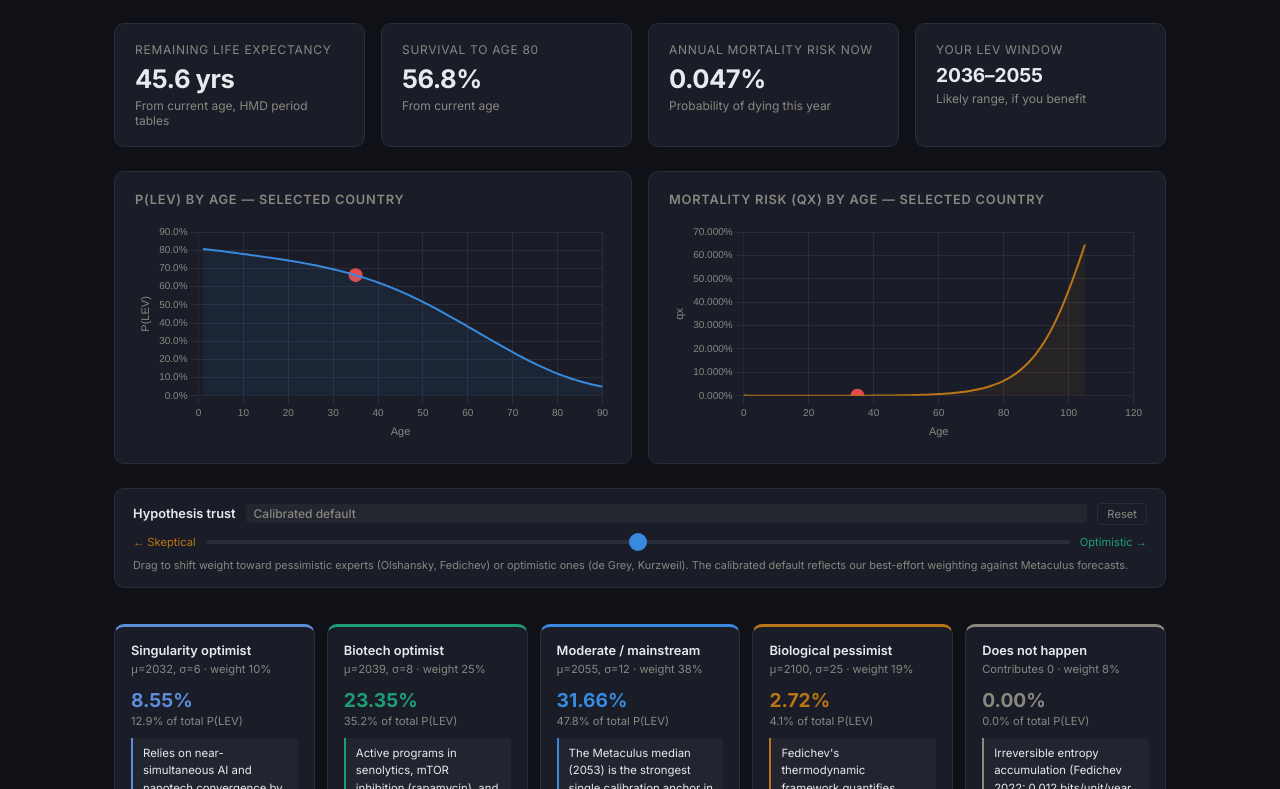
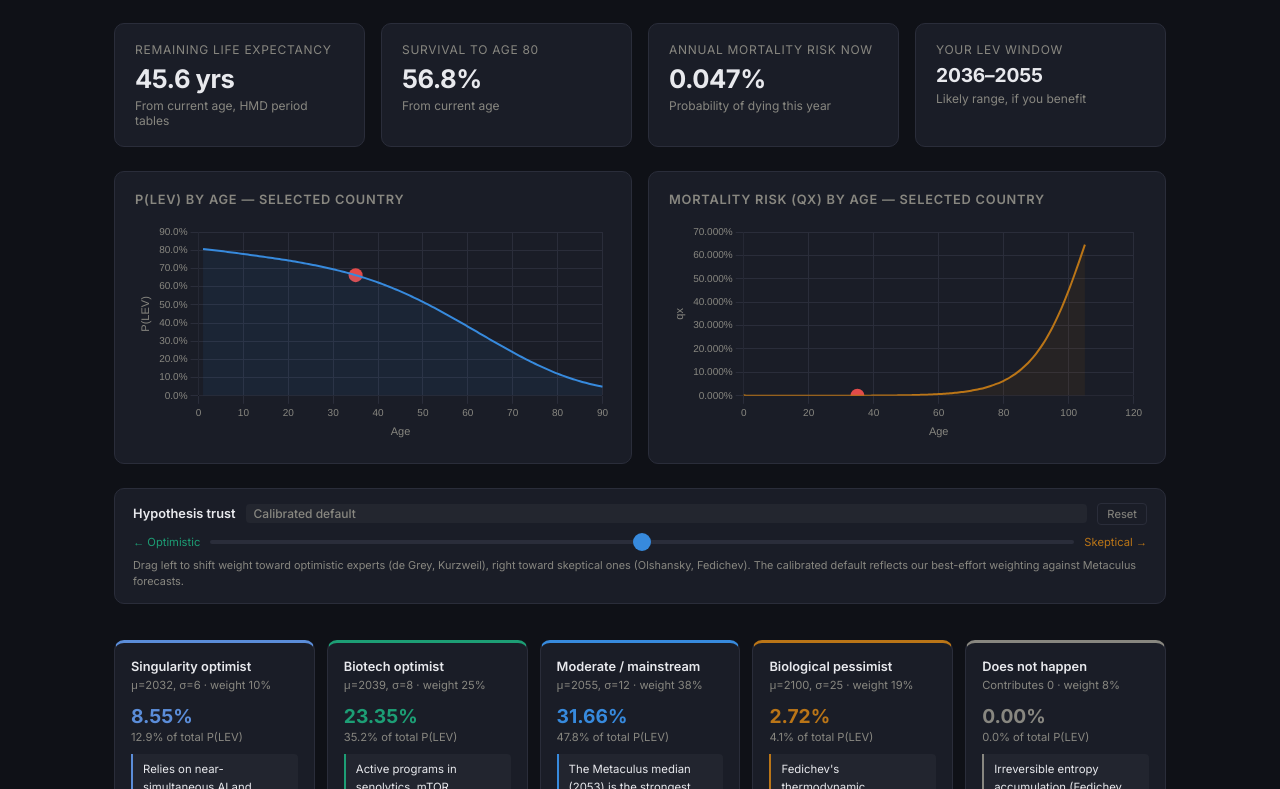
Before and after one commit to fredrsat/LEV, a website built with Vite: page index.html in a window 1280 px wide. Shown: the part 574-1363 px from the top of the page. Built offline with nearby package versions, Linux system fonts and the light colour scheme.

Commit message:
Fix About layout and trust slider direction
About: sections 3–5 now span full width — avoids grid row height mismatch
between the short "model limitations" section and the long "weights" section.

Slider: reversed direction to match hypothesis card order (left=optimistic,
right=skeptical). Negate input value so trustSlider math stays correct.

Co-Authored-By: Claude Sonnet 4.6 <noreply@anthropic.com>

```diff
--- a/index.html
+++ b/index.html
@@ -91,7 +91,7 @@
             <p>It is the probability that LEV is achieved <em>and</em> you are still alive when it happens — weighted across five expert-calibrated scenarios for when LEV might arrive. A high number means: the most likely scenarios for LEV timing align well with your expected remaining lifespan.</p>
           </div>
 
-          <div class="about-section">
+          <div class="about-section about-section--full">
             <h3>What the model does <em>not</em> capture</h3>
             <p>Survival probabilities are based on <strong>population-average mortality tables</strong>. They reflect statistical averages across millions of people — not individual circumstances. The model does not account for:</p>
             <ul>
@@ -102,7 +102,7 @@
             <p>A young person seeing a high probability should read it as: <em>"if nothing unusual happens, the average person your age would likely be alive when LEV arrives."</em> Individual outcomes will vary widely.</p>
           </div>
 
-          <div class="about-section">
+          <div class="about-section about-section--full">
             <h3>How hypothesis weights were chosen</h3>
             <p>The five scenarios are weighted as follows, with explicit rationale:</p>
             <ul>
@@ -182,11 +182,11 @@
         <button id="trust-reset" class="trust-reset">Reset</button>
       </div>
       <div class="trust-bar-track">
-        <span class="trust-bar-pole trust-bar-pole--left">← Skeptical</span>
+        <span class="trust-bar-pole trust-bar-pole--left">← Optimistic</span>
         <input type="range" id="trust-slider" min="-100" max="100" value="0" />
-        <span class="trust-bar-pole trust-bar-pole--right">Optimistic →</span>
+        <span class="trust-bar-pole trust-bar-pole--right">Skeptical →</span>
       </div>
-      <p class="trust-bar-sub">Drag to shift weight toward pessimistic experts (Olshansky, Fedichev) or optimistic ones (de Grey, Kurzweil). The calibrated default reflects our best-effort weighting against Metaculus forecasts.</p>
+      <p class="trust-bar-sub">Drag left to shift weight toward optimistic experts (de Grey, Kurzweil), right toward skeptical ones (Olshansky, Fedichev). The calibrated default reflects our best-effort weighting against Metaculus forecasts.</p>
     </div>
 
     <div id="hyp-cards" class="hypotheses"></div>
--- a/src/main.js
+++ b/src/main.js
@@ -476,7 +476,7 @@ async function init() {
   });
 
   document.getElementById('trust-slider').addEventListener('input', e => {
-    trustSlider = parseInt(e.target.value, 10) / 100;
+    trustSlider = -parseInt(e.target.value, 10) / 100;
     const label = document.getElementById('trust-label');
     if (trustSlider === 0) {
       label.textContent = 'Calibrated default';
--- a/src/style.css
+++ b/src/style.css
@@ -343,8 +343,8 @@ main {
   white-space: nowrap;
   flex: none;
 }
-.trust-bar-pole--left  { color: var(--amber); }
-.trust-bar-pole--right { color: #1D9E75; }
+.trust-bar-pole--left  { color: #1D9E75; }
+.trust-bar-pole--right { color: var(--amber); }
 
 .trust-bar-track input[type=range] {
   flex: 1;
```
